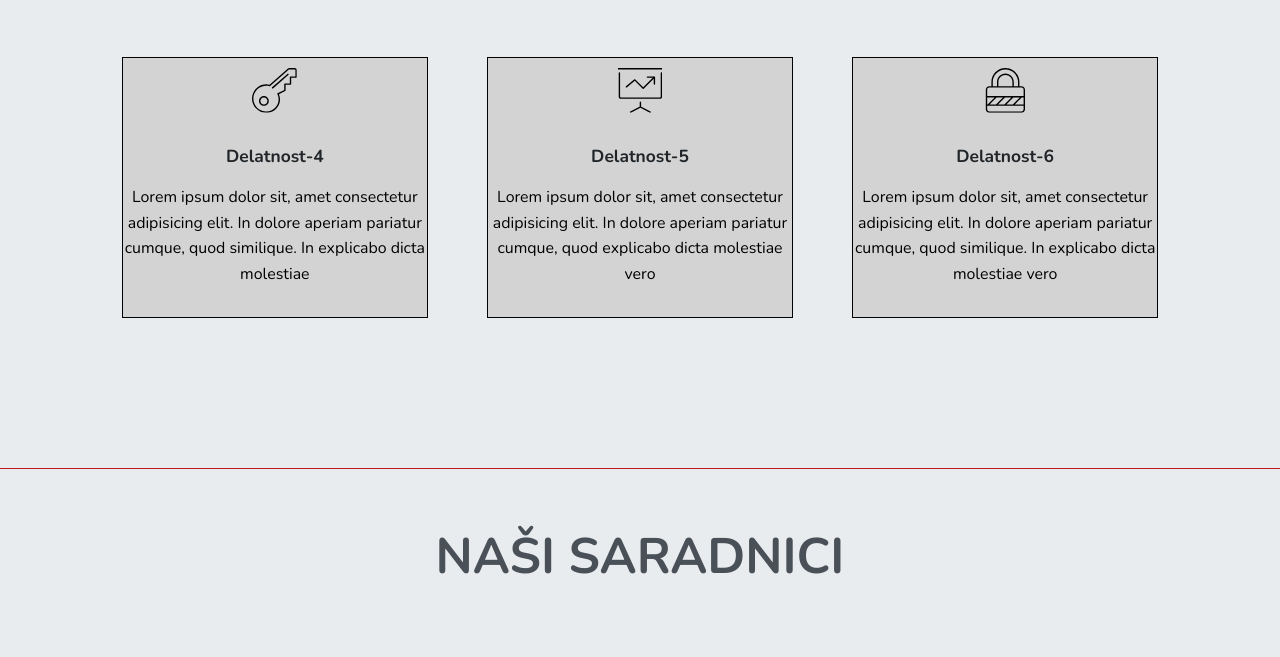
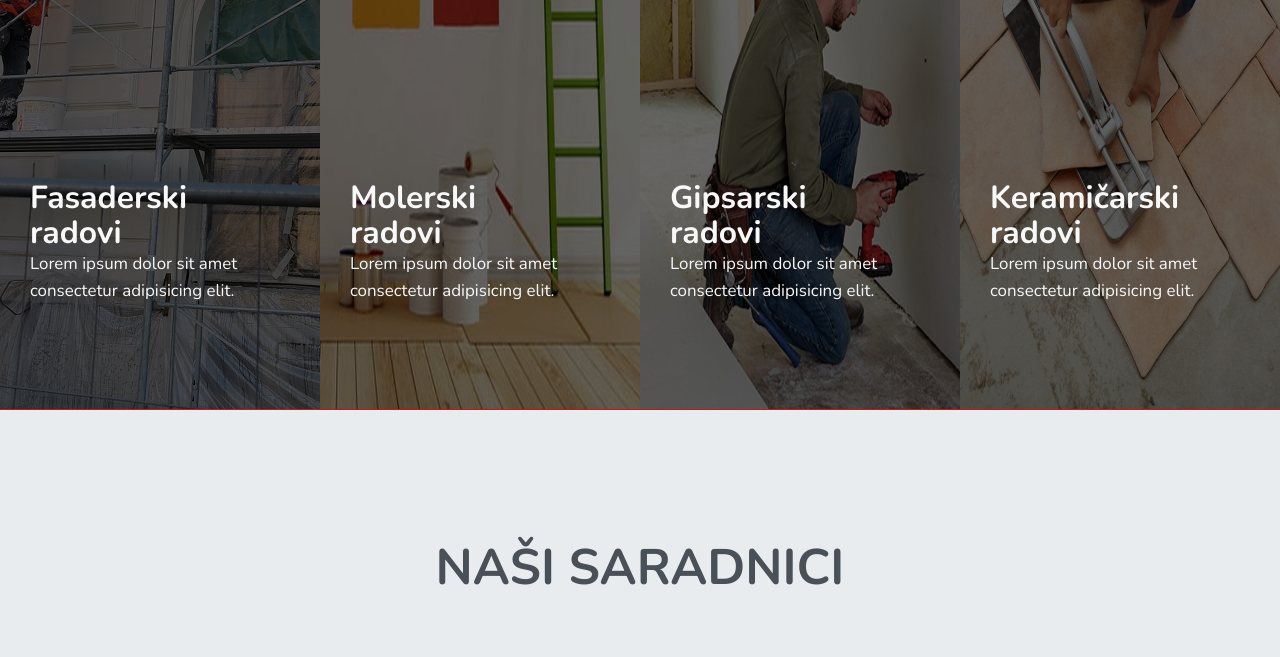
Before and after one commit to Din0993/gtp-sajt, a website: page index.html in a window 1280 px wide. Shown: the part 1932-2589 px from the top of the page. Drawn offline with nearby package versions, Linux system fonts and the light colour scheme.

Commit message:
Changed grid section delatnosti to flexbox image container

```diff
--- a/index.html
+++ b/index.html
@@ -168,7 +168,41 @@
       <div class="sepparator"></div>
       <div class="line saradnici__line"></div>
 
-      <div class="container" id="delatnost">
+      <section class="delatnosti" id="delatnost">
+        <div class="delatnosti__flex-container">
+          <div class="delatnost-1">
+            <img src="img/fasada3.jpg" alt="del1" class="delatnost-1__slika">
+            <div class="delatnost-1__naziv-i-opis">
+              <h2 class="heading-2--light delatnost-1__heading">Fasaderski radovi</h2>
+              <p class="delatnost-1__opis">Lorem ipsum dolor sit amet consectetur adipisicing elit.</p>
+            </div>
+          </div>
+          <div class="delatnost-2">
+            <img src="img/moleraj.jpg" alt="del2" class="delatnost-2__slika">
+            <div class="delatnost-2__naziv-i-opis">
+              <h2 class="heading-2--light delatnost-2__heading">Molerski radovi</h2>
+              <p class="delatnost-2__opis">Lorem ipsum dolor sit amet consectetur adipisicing elit.</p>
+            </div>
+          </div>
+          <div class="delatnost-3">
+            <img src="img/gips.png" alt="del3" class="delatnost-3__slika">
+            <div class="delatnost-3__naziv-i-opis">
+              <h2 class="heading-2--light delatnost-3__heading">Gipsarski radovi</h2>
+              <p class="delatnost-3__opis">Lorem ipsum dolor sit amet consectetur adipisicing elit.</p>
+            </div>
+          </div>
+          <div class="delatnost-4">
+            <img src="img/keramika.jpg" alt="del4" class="delatnost-4__slika">
+            <div class="delatnost-4__naziv-i-opis">
+              <h2 class="heading-2--light delatnost-4__heading">Keramičarski radovi</h2>
+              <p class="delatnost-4__opis">Lorem ipsum dolor sit amet consectetur adipisicing elit.</p>
+            </div>
+
+          </div>
+        </div>
+      </section>
+
+      <!-- <div class="container" id="delatnost">
         <div class="delatnost__container">
           <div class="delatnost__container__item delatnost__container__item--1">
             <svg class="delatnost__container__icon">
@@ -236,7 +270,7 @@
         </div>
       </div>
     </section>
-    <div class="sepparator"></div>
+    <div class="sepparator"></div> -->
     <div class="line saradnici__line"></div>
 
     <section class="saradnici">
--- a/js/script.js
+++ b/js/script.js
@@ -91,7 +91,7 @@ function clickHandler(e) {
 function clickHandler2(e) {
   e.preventDefault();
   const href = this.getAttribute("href");
-  const offsetTop = document.querySelector(href).offsetTop - 85;
+  const offsetTop = document.querySelector(href).offsetTop - 170;
 
   scroll({
     top: offsetTop,
--- a/sass/_delatnost.scss
+++ b/sass/_delatnost.scss
@@ -34,12 +34,12 @@
   }
 }
 
-.container {
-  display: grid;
-  grid-template-columns:
-    minmax(3rem, 1fr) repeat(8, minmax(min-content, 13rem))
-    minmax(3rem, 1fr);
-}
+// .container {
+//   display: grid;
+//   grid-template-columns:
+//     minmax(3rem, 1fr) repeat(8, minmax(min-content, 13rem))
+//     minmax(3rem, 1fr);
+// }
 
 .delatnost {
   background-color: $color-grey-light-1;
@@ -47,42 +47,42 @@
   @media only screen and (max-width: 830px) {
     margin-top: -10rem;
   }
-  &__container {
-    grid-column: 2/10;
-    margin: 7rem 0;
-    display: grid;
-    gap: 6rem;
-    grid-template-columns: repeat(auto-fit, minmax(25rem, 1fr));
-    margin-top: 15rem;
-    &__item {
-      @include magic-border(4px, rgb(209, 0, 0), 0.3s, 1);
-      padding-top: 1rem;
-      display: flex;
-      flex-direction: column;
-      justify-content: center;
-      align-items: center;
-      background-color: rgba(46, 37, 0, 0.123);
-      transition: all 0.3s;
-      border: 1px solid black;
-      // &:hover {
-      //   transform: translateY(-10px);
-      //   box-shadow: 0 17px 48px 0 rgba(0, 0, 0, 0.42);
-      // }
-    }
+  // &__container {
+  //   grid-column: 2/10;
+  //   margin: 7rem 0;
+  //   display: grid;
+  //   gap: 6rem;
+  //   grid-template-columns: repeat(auto-fit, minmax(25rem, 1fr));
+  //   margin-top: 15rem;
+  //   &__item {
+  //     @include magic-border(4px, rgb(209, 0, 0), 0.3s, 1);
+  //     padding-top: 1rem;
+  //     display: flex;
+  //     flex-direction: column;
+  //     justify-content: center;
+  //     align-items: center;
+  //     background-color: rgba(46, 37, 0, 0.123);
+  //     transition: all 0.3s;
+  //     border: 1px solid black;
+  //     // &:hover {
+  //     //   transform: translateY(-10px);
+  //     //   box-shadow: 0 17px 48px 0 rgba(0, 0, 0, 0.42);
+  //     // }
+  //   }
 
-    &__icon {
-      align-self: center;
-      width: 4.5rem;
-      height: 4.5rem;
-      transition: all 0.4s;
-    }
-    &__text {
-      margin-top: 1.5rem;
-      text-align: center;
-      font-size: 1.6rem;
-      padding-bottom: 3rem;
-    }
-  }
+  // &__icon {
+  //   align-self: center;
+  //   width: 4.5rem;
+  //   height: 4.5rem;
+  //   transition: all 0.4s;
+  // }
+  //   &__text {
+  //     margin-top: 1.5rem;
+  //     text-align: center;
+  //     font-size: 1.6rem;
+  //     padding-bottom: 3rem;
+  //   }
+  // }
   &__naziv {
     padding-top: 3rem;
     text-align: center;
@@ -106,13 +106,13 @@
   }
 }
 
-.delatnost__container__item:hover > .delatnost__naziv {
-  color: $font-color-effects-2;
-}
+// .delatnost__container__item:hover > .delatnost__naziv {
+//   color: $font-color-effects-2;
+// }
 
-.delatnost__container__item:hover > .delatnost__container__icon {
-  fill: $font-color-effects-3;
-}
+// .delatnost__container__item:hover > .delatnost__container__icon {
+//   fill: $font-color-effects-3;
+// }
 
 .sticky-nav-delatnost-margin {
   margin-top: 22rem;
@@ -120,3 +120,164 @@
     margin-top: 8rem;
   }
 }
+
+.delatnosti {
+  width: 100%;
+  height: 80rem;
+  &__flex-container {
+    display: flex;
+    height: 100%;
+    overflow: hidden;
+  }
+}
+
+.delatnost-1 {
+  position: relative;
+  width: 25%;
+  height: 100%;
+  overflow: hidden;
+  &__slika {
+    position: absolute;
+    filter: brightness(40%);
+    width: auto;
+    height: auto;
+    left: -8rem;
+    top: -5rem;
+    transition: filter 1s, transform 10s;
+    &:hover {
+      filter: brightness(75%);
+      transform: scale(1.3);
+    }
+  }
+  &__naziv-i-opis {
+    position: absolute;
+    left: 3rem;
+    top: 57rem;
+    width: 100%;
+    display: flex;
+    flex-direction: column;
+  }
+  &__heading {
+    font-weight: 800;
+    font-size: 3.2rem;
+    line-height: 1.1;
+    width: 70%;
+  }
+  &__opis {
+    color: $color-primary;
+    font-size: 1.7rem;
+    width: 70%;
+    font-weight: 500;
+  }
+}
+
+.delatnost-2 {
+  position: relative;
+  width: 25%;
+  height: 100%;
+  overflow: hidden;
+  &__slika {
+    filter: brightness(40%);
+    width: 100%;
+    height: 100%;
+    transition: filter 1s, transform 10s;
+    &:hover {
+      filter: brightness(75%);
+      transform: scale(1.3);
+    }
+  }
+  &__naziv-i-opis {
+    position: absolute;
+    left: 3rem;
+    top: 57rem;
+    width: 100%;
+    display: flex;
+    flex-direction: column;
+  }
+  &__heading {
+    font-weight: 800;
+    font-size: 3.2rem;
+    line-height: 1.1;
+    width: 70%;
+  }
+  &__opis {
+    color: $color-primary;
+    font-size: 1.7rem;
+    width: 70%;
+    font-weight: 500;
+  }
+}
+
+.delatnost-3 {
+  position: relative;
+  width: 25%;
+  height: 100%;
+  overflow: hidden;
+  &__slika {
+    filter: brightness(40%);
+    width: 100%;
+    height: 100%;
+    transition: filter 1s, transform 10s;
+    &:hover {
+      filter: brightness(75%);
+      transform: scale(1.3);
+    }
+  }
+  &__naziv-i-opis {
+    position: absolute;
+    left: 3rem;
+    top: 57rem;
+    width: 100%;
+    display: flex;
+    flex-direction: column;
+  }
+  &__heading {
+    font-weight: 800;
+    font-size: 3.2rem;
+    line-height: 1.1;
+    width: 70%;
+  }
+  &__opis {
+    color: $color-primary;
+    font-size: 1.7rem;
+    width: 70%;
+    font-weight: 500;
+  }
+}
+
+.delatnost-4 {
+  position: relative;
+  width: 25%;
+  height: 100%;
+  overflow: hidden;
+  &__slika {
+    filter: brightness(40%);
+    width: 100%;
+    height: 100%;
+    transition: filter 1s, transform 10s;
+    &:hover {
+      filter: brightness(75%);
+      transform: scale(1.3);
+    }
+  }
+  &__naziv-i-opis {
+    position: absolute;
+    left: 3rem;
+    top: 57rem;
+    width: 100%;
+    display: flex;
+    flex-direction: column;
+  }
+  &__heading {
+    font-weight: 800;
+    font-size: 3.2rem;
+    line-height: 1.1;
+    width: 70%;
+  }
+  &__opis {
+    color: $color-primary;
+    font-size: 1.7rem;
+    width: 70%;
+    font-weight: 500;
+  }
+}
--- a/sass/_saradnici.scss
+++ b/sass/_saradnici.scss
@@ -10,6 +10,7 @@
     font-size: 5rem;
     transition: all 0.4s;
     margin-bottom: 7rem;
+    padding-top: 7rem;
     &:hover {
       color: $font-color-effects-3;
     }
--- a/sass/_typography.scss
+++ b/sass/_typography.scss
@@ -16,6 +16,9 @@
   font-size: 2.5rem;
   color: $color-dark-grey-2;
   font-weight: 700;
+  &--light {
+    color: $color-primary;
+  }
 }
 
 .heading-3 {
```
Also changed, not shown: css/style.css, img/fasada.jpg (added), img/fasada3.jpg (added), img/gips.png (added), img/keramika.jpg (added), img/moleraj.jpg (added), img/proba-za-del.jpg (added).
